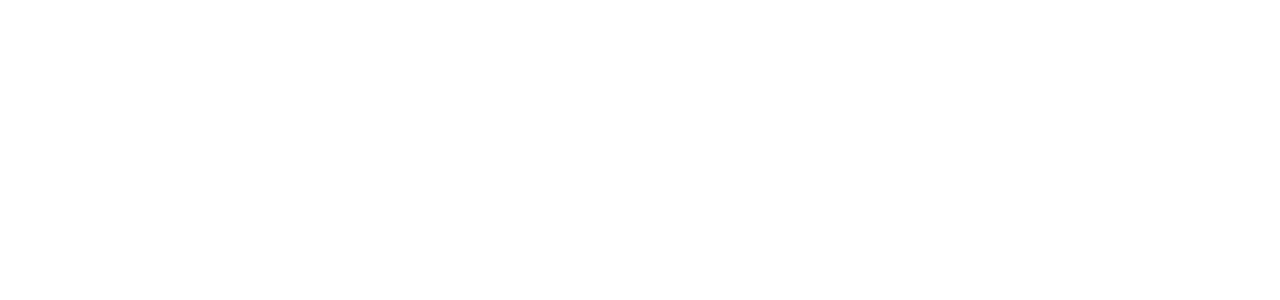
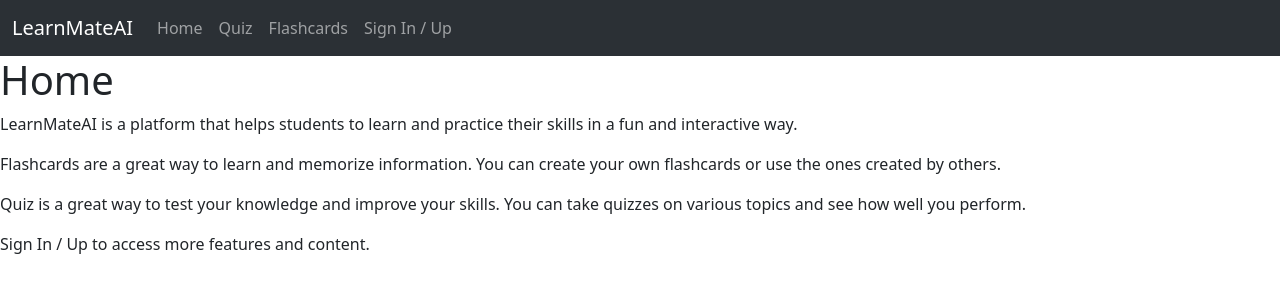
Before and after one commit to Panagris/week_2_project, a Flask app: page / in a window 1280 px wide. Before the commit the part shown is empty. Shown: the top 300 px of the page. Run offline with Flask 3, Linux system fonts and the light colour scheme.

Commit message:
Basic website layout complete with pseudo content

```diff
--- a/main.py
+++ b/main.py
@@ -6,13 +6,29 @@ import os
 app = Flask(__name__)
 proxied = FlaskBehindProxy(app)
 #  TODO: Add a secret key to the app.config dictionary.
-app.config['SECRET_KEY'] = os.environ.get('SECRET_KEY')
+# app.config['SECRET_KEY'] = os.environ.get('SECRET_KEY')
 
 
 # EXAMPLE FORMATS
 @app.route("/")
+@app.route("/home")
 def home():
-    return render_template('home.html', subtitle='Home Page', text='This is the home page')
+    return render_template('home.html', title='Home')
+
+
+@app.route("/flashcards")
+def flashcards():
+    return render_template('flashcards.html', title='Flashcards')
+
+
+@app.route("/quiz")
+def quiz():
+    return render_template('quiz.html', title='Quiz')
+
+
+@app.route("/signin")
+def signin():
+    return render_template('signin.html', title='Sign In')
 
 
 @app.route("/register", methods=['GET', 'POST'])
@@ -25,4 +41,4 @@ def register():
 
 
 if __name__ == '__main__':
-    app.run(debug=True, host="0.0.0.0")
+    app.run(debug=True, host="0.0.0.0", port=8080)
--- a/templates/home.html
+++ b/templates/home.html
@@ -0,0 +1,9 @@
+{% extends "index.html" %}
+
+{% block content %}
+    <h1>{{ title }}</h1>
+    <p>LearnMateAI is a platform that helps students to learn and practice their skills in a fun and interactive way.</p>
+    <p>Flashcards are a great way to learn and memorize information. You can create your own flashcards or use the ones created by others.</p>
+    <p>Quiz is a great way to test your knowledge and improve your skills. You can take quizzes on various topics and see how well you perform.</p>
+    <p>Sign In / Up to access more features and content.</p>
+{% endblock content %}
--- a/templates/index.html
+++ b/templates/index.html
@@ -11,16 +11,16 @@
 </head>
 <body>
 
-    <nav class="navbar navbar-expand-lg bg-body-tertiary">
+    <nav class="navbar navbar-expand-lg bg-body-tertiary" data-bs-theme="dark">
         <div class="container-fluid">
-          <a class="navbar-brand" href="#">LearnMateAI</a>
+          <a class="navbar-brand" href="/">LearnMateAI</a>
           <button class="navbar-toggler" type="button" data-bs-toggle="collapse" data-bs-target="#navbarSupportedContent" aria-controls="navbarSupportedContent" aria-expanded="false" aria-label="Toggle navigation">
             <span class="navbar-toggler-icon"></span>
           </button>
           <div class="collapse navbar-collapse" id="navbarSupportedContent">
             <ul class="navbar-nav me-auto mb-2 mb-lg-0">
               <li class="nav-item">
-                <a class="nav-link active" aria-current="page" href="#">Home</a>
+                <a class="nav-link" aria-current="page" href="/">Home</a>
               </li>
 
               <!-- <li class="nav-item dropdown">
@@ -35,24 +35,22 @@
                 </ul>
               </li> -->
               <li class="nav-item">
-                <a class="nav-link disabled" aria-disabled="true">Quiz</a>
+                <!-- <a class="nav-link disabled" aria-disabled="true" href="/quiz">Quiz</a> -->
+                <a class="nav-link" href="/quiz">Quiz</a>
               </li>
               <li class="nav-item">
-                    <a class="nav-link disabled"
-                    aria-disabled="true">Flashcards</a>
+                    <!-- <a class="nav-link disabled" aria-disabled="true">Flashcards</a>  -->
+                    <a class="nav-link" href="/flashcards">Flashcards</a>
                 </li>
             <li class="nav-item">
-                <a class="nav-link" href="#">Sign In / Up </a>
+                <a class="nav-link" href="/signin">Sign In / Up </a>
             </li>
             </ul>
           </div>
         </div>
       </nav>
 
-
-
-    <h1>LearnMateAI</h1>
-    <p>LearnMateAI is a platform that helps students to learn and practice their skills in a fun and interactive way.</p>
+      {% block content %}{% endblock %}
 
     <script src="https://cdn.jsdelivr.net/npm/bootstrap@5.3.3/dist/js/bootstrap.bundle.min.js"
     integrity="sha384-YvpcrYf0tY3lHB60NNkmXc5s9fDVZLESaAA55NDzOxhy9GkcIdslK1eN7N6jIeHz"
--- a/templates/signin.html
+++ b/templates/signin.html
@@ -0,0 +1,6 @@
+{% extends "index.html" %}
+
+{% block content %}
+    <h1>{{ title }}</h1>
+    <p>Sign In / Up to access more features and content.</p>
+{% endblock %}
--- a/templates/signup.html
+++ b/templates/signup.html
@@ -0,0 +1,6 @@
+{% extends "index.html" %}
+
+{% block content %}
+    <h1>{{ title }}</h1>
+    <p>Sign In / Up to access more features and content.</p>
+{% endblock %}
```
Also changed, not shown: templates/flashcards.html (+7 -0 lines), templates/quiz.html (+7 -0 lines).
